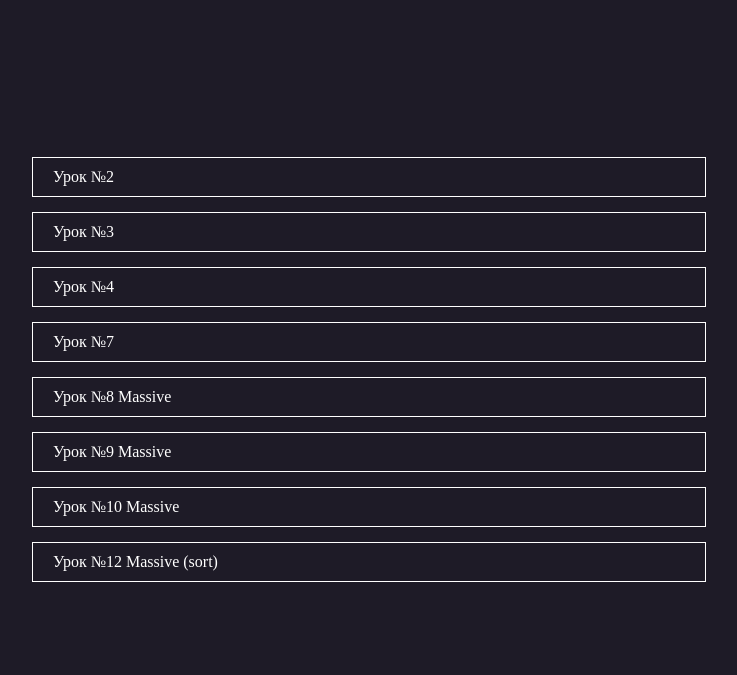
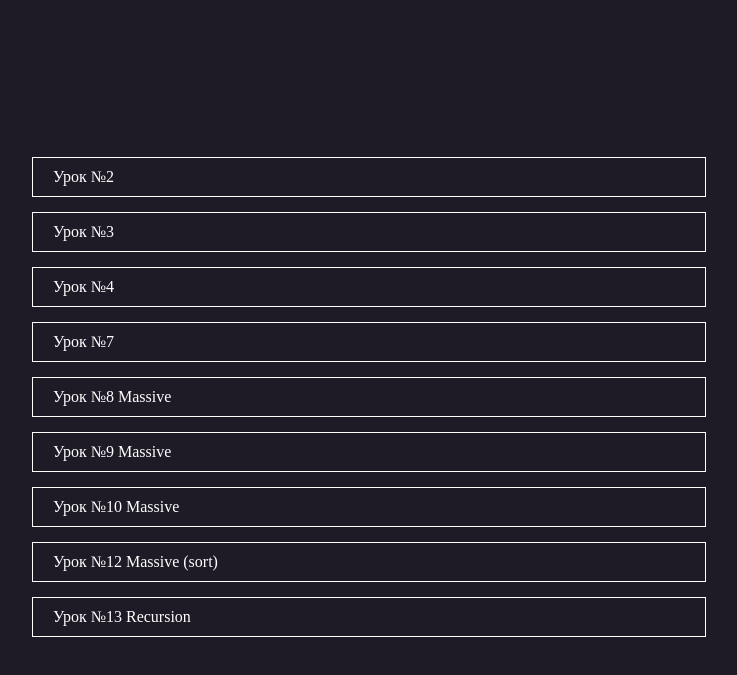
Before and after one commit to Nilline/curs_js_2023, a plain HTML site: page index.html in a window 1280 px wide. Shown: the part 5-680 px from the top of the page, without its empty margins (271-1008 px from the left). Drawn offline with Linux system fonts and the light colour scheme.

Commit message:
Add files via upload

```diff
--- a/index.html
+++ b/index.html
@@ -52,6 +52,11 @@
 				Урок №12 Massive (sort)
 			</a>
 		</li>
+		<li>
+			<a href="./lesson_13_recursion/index.html">
+				Урок №13 Recursion
+			</a>
+		</li>
 	</ul>
 
 </body>
```
